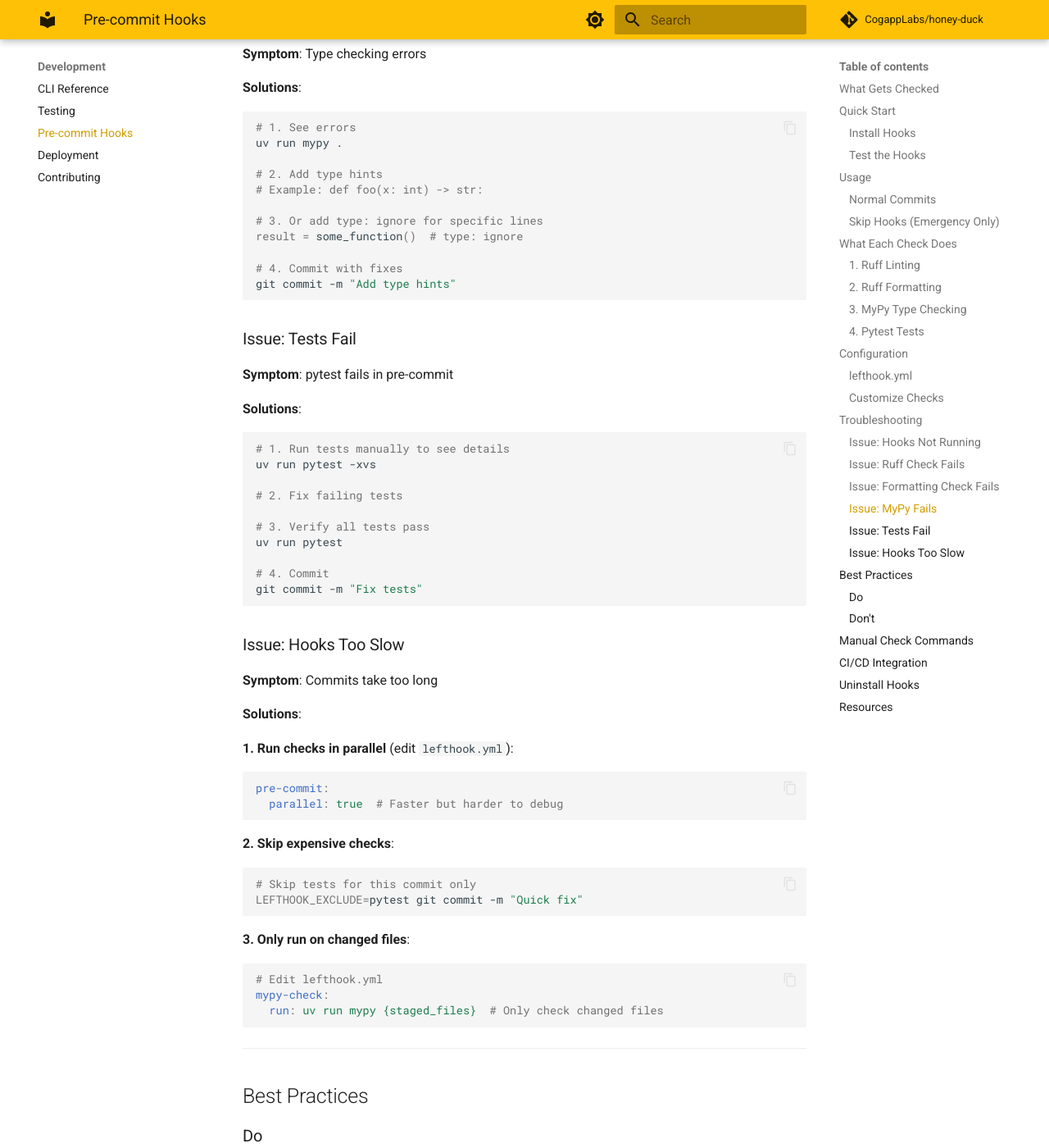
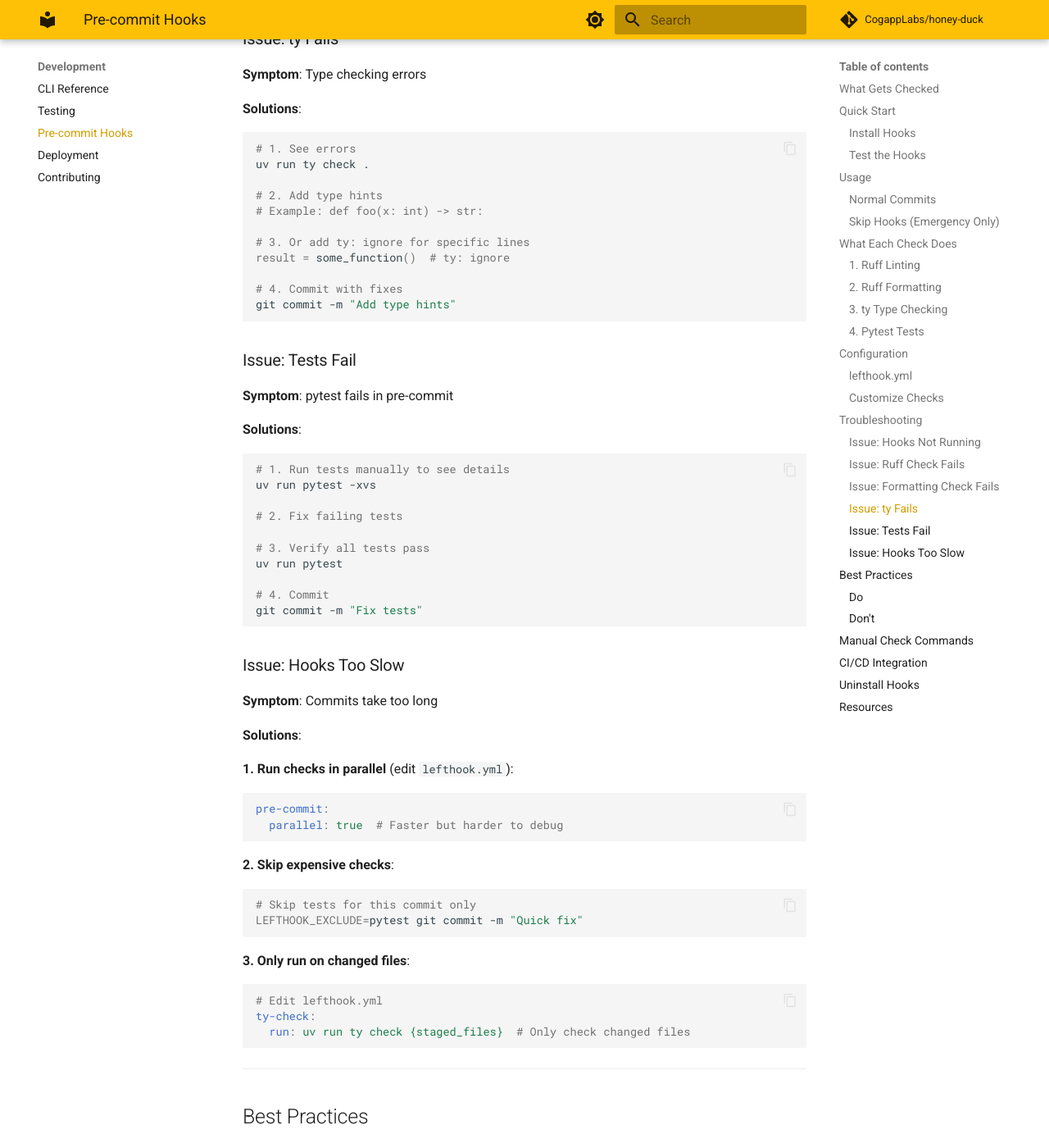
Before and after one commit to CogappLabs/honey-duck, an MkDocs documentation site: the page built from docs/development/hooks.md, in a window 1280 px wide and 1400 px high, scrolled down 6201 px. Shown: the whole window at 82% size. Built offline with MkDocs 1.6.1 and Material for MkDocs 9.7.7, drawn with Linux system fonts in a browser that asks for light colours; comment, search, counter and statistics services are not loaded; some of the changed text lies outside the part shown.

Commit message:
Update docs to reference ty instead of mypy
Co-Authored-By: Claude Opus 4.5 <noreply@anthropic.com>

````diff
--- a/docs/development/hooks.md
+++ b/docs/development/hooks.md
@@ -8,7 +8,7 @@ Every commit automatically runs:
 
 1. **Ruff Linting** - Fast Python linter (auto-fixes issues)
 2. **Ruff Formatting** - Code formatting check
-3. **MyPy Type Checking** - Static type analysis
+3. **ty Type Checking** - Static type analysis (Astral's Rust-based checker)
 4. **Pytest Tests** - Full test suite
 
 **If any check fails, the commit is prevented**
@@ -43,7 +43,7 @@ git commit -m "test commit"
 # Hooks run automatically:
 # → Ruff check
 # → Ruff format
-# → MyPy
+# → ty
 # → Pytest
 ```
 
@@ -62,7 +62,7 @@ git commit -m "Add new feature"
 # Hooks run:
 # ✓ Ruff linting... passed
 # ✓ Ruff formatting... passed
-# ✓ MyPy type check... passed
+# ✓ ty type check... passed
 # ✓ Pytest... passed
 # Commit successful!
 ```
@@ -150,11 +150,11 @@ git add .
 git commit -m "Fix formatting"
 ```
 
-### 3. MyPy Type Checking
+### 3. ty Type Checking
 
-**What**: Static type checker for Python
+**What**: Static type checker for Python (Astral's Rust-based type checker)
 **Auto-fixes**: No
-**Config**: `pyproject.toml` → `[tool.mypy]`
+**Config**: `pyproject.toml` → `[tool.ty]`
 
 **What it checks**:
 - Type annotations
@@ -216,9 +216,9 @@ pre-commit:
       glob: "*.py"
       run: uv run ruff format --check {staged_files}
 
-    mypy-check:
+    ty-check:
       glob: "*.py"
-      run: uv run mypy {staged_files}
+      run: uv run ty check {staged_files}
 
     pytest:
       run: uv run pytest -xvs --tb=short
@@ -234,8 +234,8 @@ Edit `lefthook.yml` to:
 ```yaml
 pre-commit:
   commands:
-    mypy-check:
-      skip: true  # Disable MyPy
+    ty-check:
+      skip: true  # Disable ty
 ```
 
 **Change check order**:
@@ -308,20 +308,20 @@ git add .
 git commit -m "Apply formatting"
 ```
 
-### Issue: MyPy Fails
+### Issue: ty Fails
 
 **Symptom**: Type checking errors
 
 **Solutions**:
 ```bash
 # 1. See errors
-uv run mypy .
+uv run ty check .
 
 # 2. Add type hints
 # Example: def foo(x: int) -> str:
 
-# 3. Or add type: ignore for specific lines
-result = some_function()  # type: ignore
+# 3. Or add ty: ignore for specific lines
+result = some_function()  # ty: ignore
 
 # 4. Commit with fixes
 git commit -m "Add type hints"
@@ -366,8 +366,8 @@ LEFTHOOK_EXCLUDE=pytest git commit -m "Quick fix"
 **3. Only run on changed files**:
 ```yaml
 # Edit lefthook.yml
-mypy-check:
-  run: uv run mypy {staged_files}  # Only check changed files
+ty-check:
+  run: uv run ty check {staged_files}  # Only check changed files
 ```
 
 ---
@@ -381,7 +381,7 @@ mypy-check:
 - **Run checks manually** during development:
   ```bash
   uv run ruff check .
-  uv run mypy .
+  uv run ty check .
   uv run pytest
   ```
 - **Commit often** with passing checks
@@ -408,7 +408,7 @@ uv run ruff check --fix .
 uv run ruff format .
 
 # Type check
-uv run mypy .
+uv run ty check .
 
 # Run tests
 uv run pytest -xvs
@@ -416,7 +416,7 @@ uv run pytest -xvs
 # Run all checks (simulate pre-commit)
 uv run ruff check . && \
 uv run ruff format --check . && \
-uv run mypy . && \
+uv run ty check . && \
 uv run pytest
 ```
 
@@ -449,7 +449,7 @@ jobs:
         run: |
           uv run ruff check .
           uv run ruff format --check .
-          uv run mypy .
+          uv run ty check .
           uv run pytest
 ```
 
@@ -478,7 +478,7 @@ lefthook install
 
 - **Lefthook**: https://github.com/evilmartians/lefthook
 - **Ruff**: https://docs.astral.sh/ruff/
-- **MyPy**: https://mypy.readthedocs.io/
+- **ty**: https://docs.astral.sh/ty/
 - **Pytest**: https://docs.pytest.org/
 
 ---
````
Also changed, not shown: docs/development/contributing.md (+2 -2 lines).
